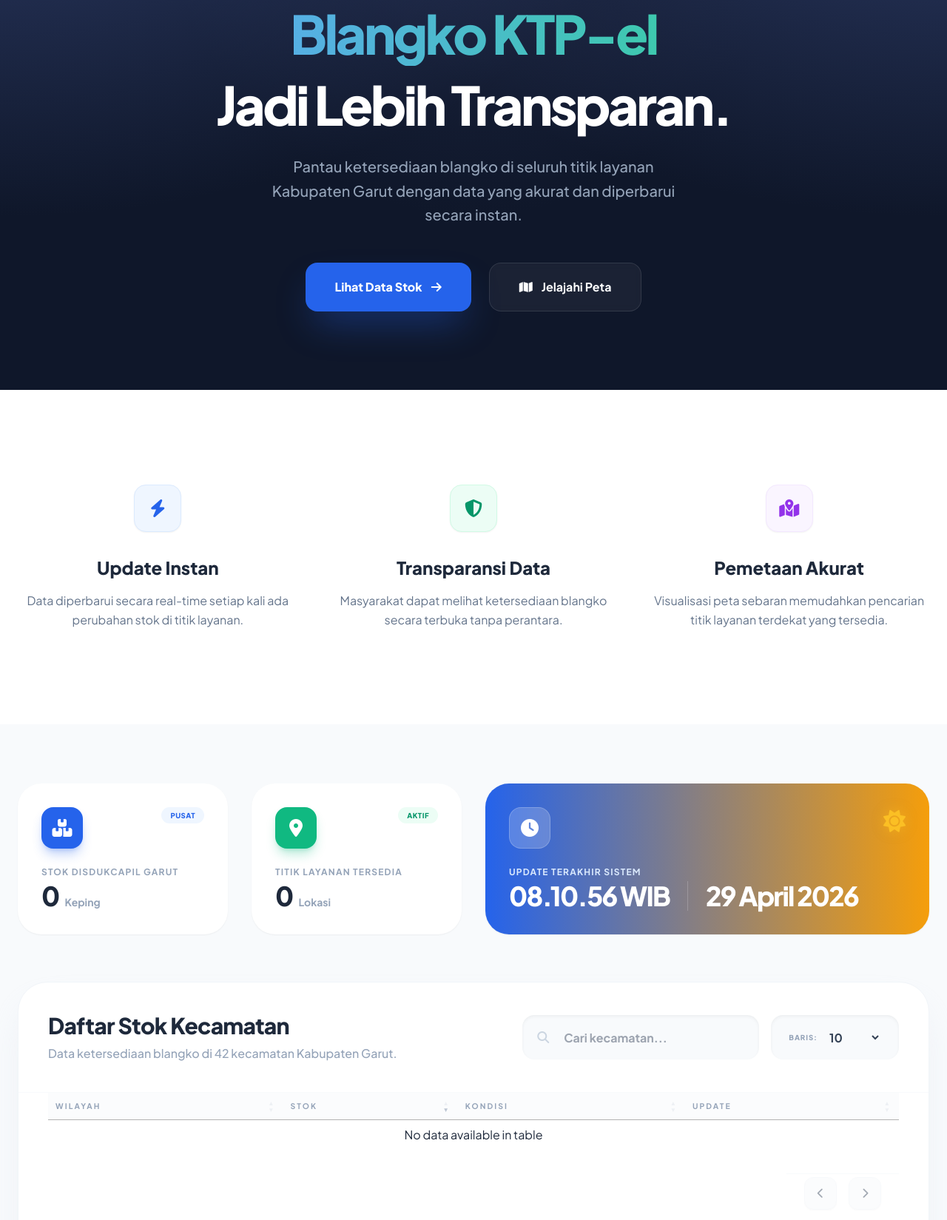
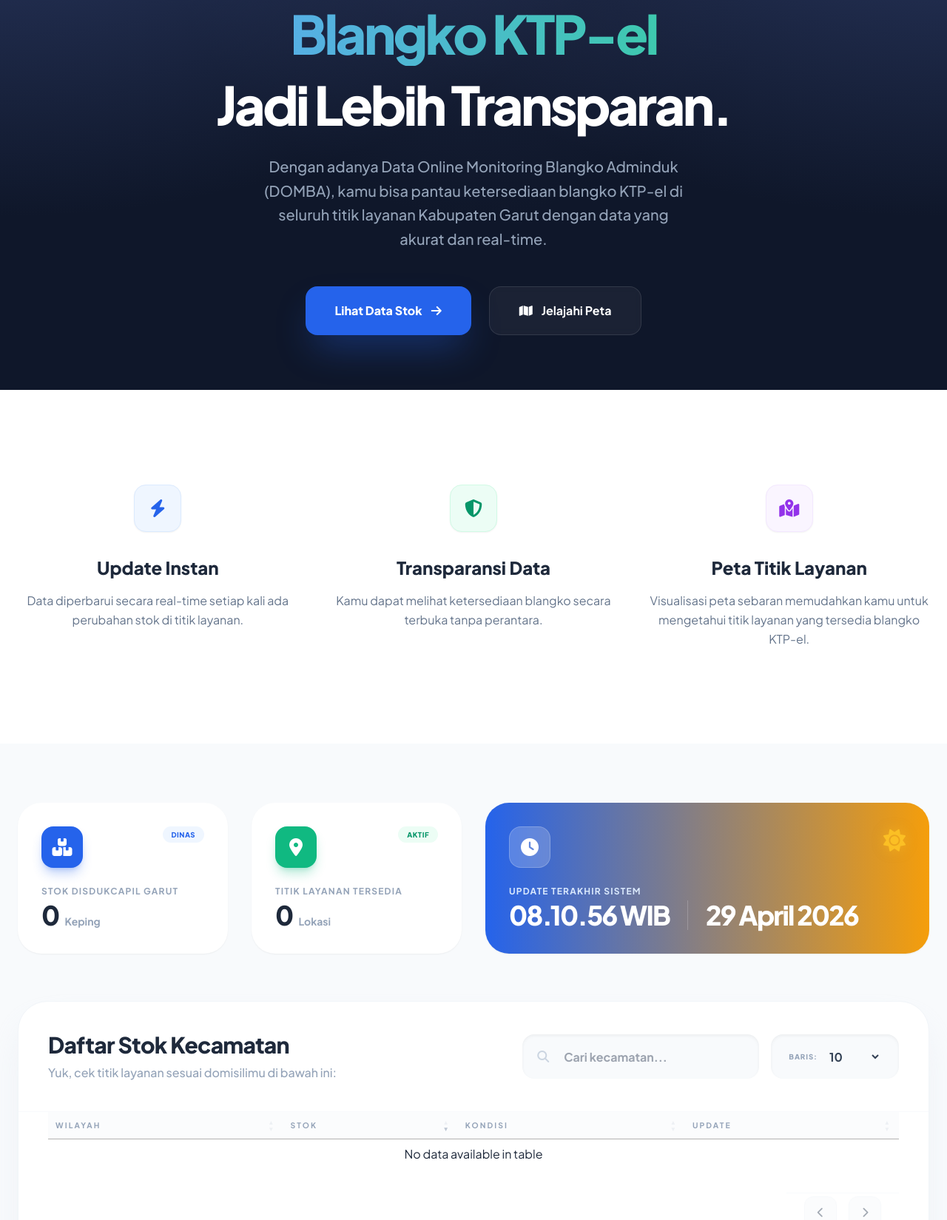
Before and after one commit to rzkdmln/DOMBA, a Flask app: page / in a window 1280 px wide. Shown: the part 273-1922 px from the top of the page at 74% size. Run offline with Flask 3, Linux system fonts and the light colour scheme; data that the repository does not hold is empty.

Commit message:
Finishing Teks Public Landing Page

```diff
--- a/app/templates/base_public.html
+++ b/app/templates/base_public.html
@@ -126,7 +126,7 @@
                         <span class="text-3xl font-black text-white tracking-tighter">DOMBA</span>
                     </div>
                     <p class="text-slate-400 text-lg leading-relaxed max-w-md mb-10">
-                        Pusat pemantauan digital ketersediaan blangko KTP-el di wilayah Kabupaten Garut. Mewujudkan transparansi pelayanan publik yang lebih baik.
+                        Data Online Monitoring Blangko Adminduk (DOMBA) menjadi pusat pemantauan digital ketersediaan blangko KTP-el di wilayah Kabupaten Garut, demi mewujudkan transparansi pelayanan publik yang semakin lebih baik.
                     </p>
                     <div class="flex space-x-5">
                         <a href="https://www.facebook.com/profile.php?id=100080628394658" target="_blank" rel="noopener noreferrer" class="w-12 h-12 bg-white/5 hover:bg-blue-600 hover:text-white rounded-xl flex items-center justify-center transition-all duration-300 border border-white/10"><i class="fa-brands fa-facebook-f text-xl"></i></a>
--- a/app/templates/public/index.html
+++ b/app/templates/public/index.html
@@ -17,12 +17,12 @@
     <div class="container mx-auto px-6 relative z-10">
         <div class="max-w-4xl mx-auto text-center">
             <h1 class="text-5xl md:text-7xl font-black text-white mb-8 leading-[1.1] tracking-tighter">
-                <span class="block mb-4">Info Stok</span>
+                <span class="block mt-8 mb-4">Info Stok</span>
                 <span class="text-transparent bg-clip-text bg-gradient-to-r from-blue-400 to-emerald-400 py-2 block mb-4">Blangko KTP-el</span>
                 <span class="block">Jadi Lebih Transparan.</span>
             </h1>
             <p class="text-xl text-slate-400 mb-12 max-w-xl mx-auto leading-relaxed font-medium">
-                Pantau ketersediaan blangko di seluruh titik layanan Kabupaten Garut dengan data yang akurat dan diperbarui secara instan.
+                Dengan adanya Data Online Monitoring Blangko Adminduk (DOMBA), kamu bisa pantau ketersediaan blangko KTP-el di seluruh titik layanan Kabupaten Garut dengan data yang akurat dan real-time.
             </p>
             <div class="flex flex-wrap gap-6 justify-center">
                 <a href="#data-stok" class="px-10 py-5 bg-blue-600 hover:bg-blue-700 text-white rounded-2xl font-black shadow-2xl shadow-blue-600/40 transition-all transform hover:scale-105 active:scale-95 flex items-center gap-3">
@@ -52,14 +52,14 @@
                     <i class="fa-solid fa-shield-halved"></i>
                 </div>
                 <h3 class="text-2xl font-black text-slate-800 mb-4">Transparansi Data</h3>
-                <p class="text-slate-500 leading-relaxed">Masyarakat dapat melihat ketersediaan blangko secara terbuka tanpa perantara.</p>
+                <p class="text-slate-500 leading-relaxed">Kamu dapat melihat ketersediaan blangko secara terbuka tanpa perantara.</p>
             </div>
             <div class="reveal text-center">
                 <div class="w-16 h-16 bg-purple-50 text-purple-600 rounded-2xl flex items-center justify-center text-2xl mb-8 border border-purple-100 shadow-sm mx-auto">
                     <i class="fa-solid fa-map-location-dot"></i>
                 </div>
-                <h3 class="text-2xl font-black text-slate-800 mb-4">Pemetaan Akurat</h3>
-                <p class="text-slate-500 leading-relaxed">Visualisasi peta sebaran memudahkan pencarian titik layanan terdekat yang tersedia.</p>
+                <h3 class="text-2xl font-black text-slate-800 mb-4">Peta Titik Layanan</h3>
+                <p class="text-slate-500 leading-relaxed">Visualisasi peta sebaran memudahkan kamu untuk mengetahui titik layanan yang tersedia blangko KTP-el.</p>
             </div>
         </div>
     </div>
@@ -75,7 +75,7 @@
                     <div class="w-14 h-14 bg-blue-600 text-white rounded-2xl flex items-center justify-center text-2xl shadow-lg shadow-blue-600/30">
                         <i class="fas fa-boxes-stacked"></i>
                     </div>
-                    <span class="text-[0.6rem] font-black py-1 px-3 bg-blue-50 text-blue-600 rounded-full uppercase tracking-wider">Pusat</span>
+                    <span class="text-[0.6rem] font-black py-1 px-3 bg-blue-50 text-blue-600 rounded-full uppercase tracking-wider">Dinas</span>
                 </div>
                 <p class="text-xs font-bold text-slate-400 uppercase tracking-widest mb-1">Stok Disdukcapil Garut</p>
                 <div class="flex items-baseline gap-2">
@@ -125,7 +125,7 @@
             <div class="p-6 md:p-10 border-b border-slate-50 flex flex-col lg:flex-row lg:items-center justify-between gap-8">
                 <div class="text-center lg:text-left">
                     <h2 class="text-3xl font-black text-slate-800 tracking-tight mb-2">Daftar Stok Kecamatan</h2>
-                    <p class="text-slate-400 font-medium">Data ketersediaan blangko di 42 kecamatan Kabupaten Garut.</p>
+                    <p class="text-slate-400 font-medium">Yuk, cek titik layanan sesuai domisilimu di bawah ini:</p>
                 </div>
 
                 <div class="flex flex-col sm:flex-row items-stretch sm:items-center gap-4 w-full lg:w-auto h-full">
@@ -213,7 +213,7 @@
         <div class="grid lg:grid-cols-12 gap-16 items-center">
             <div class="lg:col-span-4 reveal">
                 <div class="inline-flex items-center gap-2 px-3 py-1 bg-blue-50 text-blue-600 rounded-full text-[0.65rem] font-bold uppercase tracking-widest mb-6">
-                    Interaktif
+                    Peta Sebaran
                 </div>
                 <h2 class="text-4xl md:text-5xl font-black text-slate-900 mb-8 tracking-tighter leading-tight">Navigasi Peta Ketersediaan Blangko.</h2>
                 <p class="text-lg text-slate-500 mb-10 leading-relaxed font-medium">Klik pada marker di peta untuk melihat detail stok blangko di lokasi tersebut secara rinci.</p>
```
